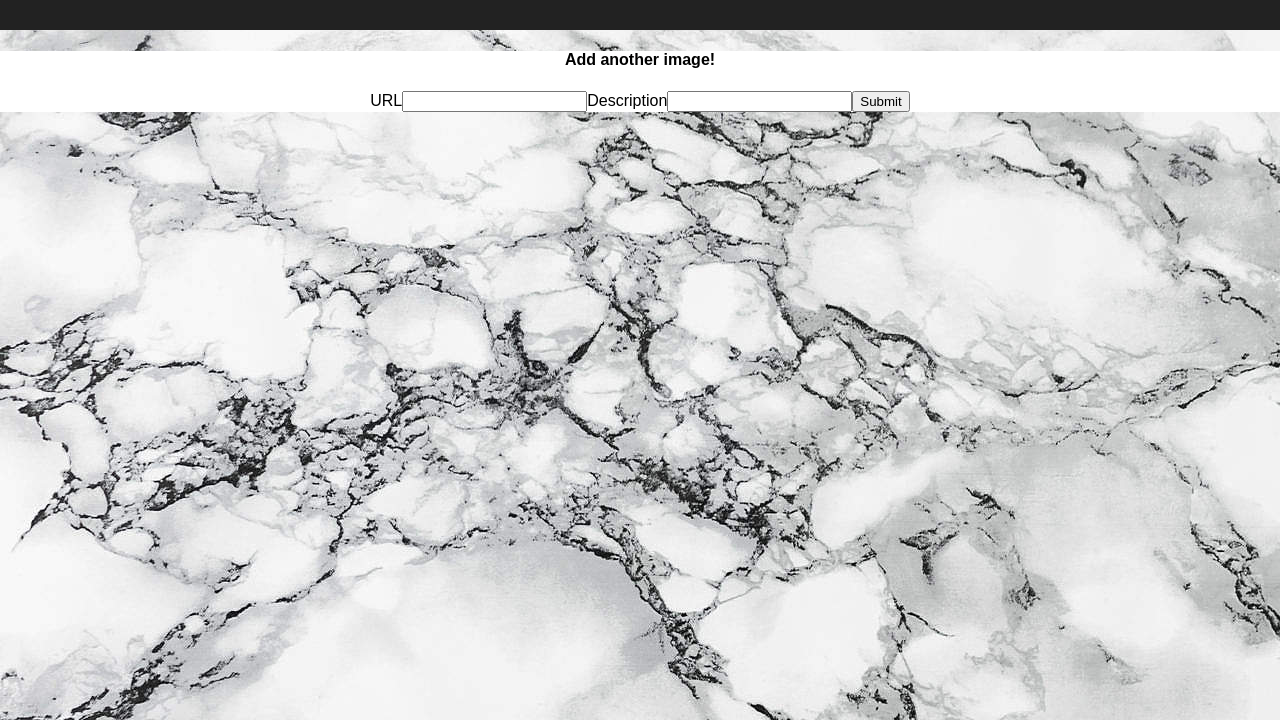
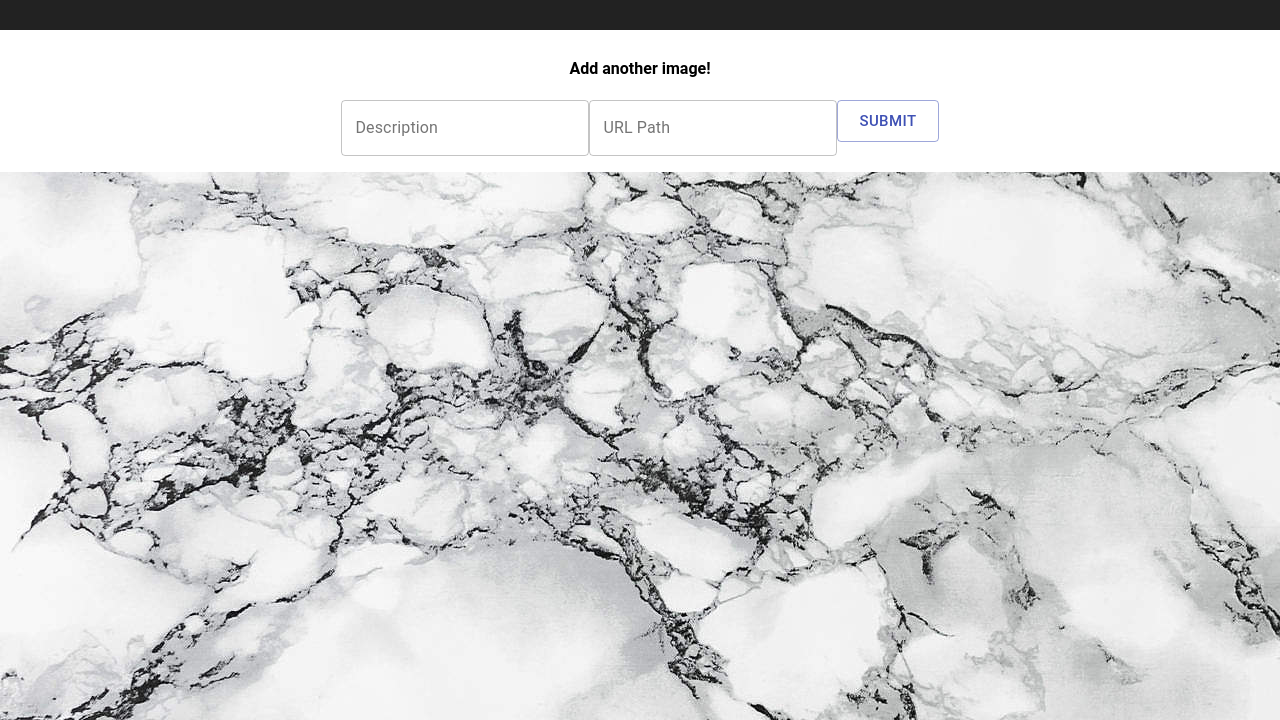
Before and after one commit to sdeda1us/react-gallery, a React app: page / in a window 1280 px wide. Shown: the part 80-800 px from the top of the page. Built offline with nearby package versions, Linux system fonts and the light colour scheme; no server answers; a web font is replaced by a local one.

Commit message:
styled up a bit

```diff
--- a/package.json
+++ b/package.json
@@ -4,6 +4,7 @@
   "private": true,
   "proxy": "http://localhost:5000",
   "dependencies": {
+    "@material-ui/core": "^4.11.2",
     "axios": "^0.19.2",
     "bootstrap": "^4.5.3",
     "pg": "^8.5.1",
--- a/src/components/App/App.css
+++ b/src/components/App/App.css
@@ -1,9 +1,18 @@
+@font-face {
+  font-family: 'Roboto';
+  font-style: normal;
+  font-weight: 300;
+  src: url(https://fonts.gstatic.com/s/roboto/v20/KFOlCnqEu92Fr1MmSU5fBBc4AMP6lQ.woff2) format('woff2');
+  unicode-range: U+0000-00FF, U+0131, U+0152-0153, U+02BB-02BC, U+02C6, U+02DA, U+02DC, U+2000-206F, U+2074, U+20AC, U+2122, U+2191, U+2193, U+2212, U+2215, U+FEFF, U+FFFD;
+}
+
 body {
   background-image: url('/images/marble.jpg');
 }
 
 .App {
   text-align: center;
+  font-family: Roboto;
 }
 
 .App p {
@@ -32,6 +41,8 @@ body {
 
 .formBackground{
   background-color: white;
+  padding-bottom: 1em;
+  padding-top: .5em;
 }
 .imageFrame{
   display: flex;
--- a/src/components/Form/Form.js
+++ b/src/components/Form/Form.js
@@ -1,5 +1,7 @@
 import React, { Component } from 'react';
 import '../App/App.css';
+import TextField from '@material-ui/core/TextField';
+import Button from '@material-ui/core/Button';
 
 class Form extends Component{
 
@@ -7,11 +9,9 @@ class Form extends Component{
         return(
             <form className="formBackground">
                 <h4>Add another image!</h4>
-                <label>URL</label>
-                <input type="text" onChange={this.props.handlechange('path')}/>
-                <label>Description</label>
-                <input type="text" onChange={this.props.handlechange('description')}/>
-                <button onClick={(event) => this.props.addimage(event)}>Submit</button>
+                <TextField id="outlined-basic" label="Description" variant="outlined" onChange={this.props.handlechange('path')}/>
+                <TextField id="outlined-basic" label="URL Path" variant="outlined" onChange={this.props.handlechange('description')}/>
+                <Button variant="outlined" color="primary" size="large" onClick={(event) => this.props.addimage(event)}>Submit</Button>
             </form>
         )
     }
--- a/src/components/GalleryItem/Galleryitem.js
+++ b/src/components/GalleryItem/Galleryitem.js
@@ -1,5 +1,6 @@
 import React, { Component } from 'react';
 import '../App/App.css';
+import Button from '@material-ui/core/Button';
 
 
 
@@ -23,8 +24,8 @@ class GalleryItem extends Component{
                     <div className="imageDazzler" onClick={(event)=> this.toggleImage(this.state.showImage)}>
                         {this.state.showImage === true ? <img className="imageDazzler" src={this.props.image.path} alt={this.props.image.description}></img> :  <span className="spanStyle">{this.props.image.description}</span>}
                     </div>
-                    <button className="buttonStyle" onClick={(event) => this.props.addlike(this.props.image.id, this.props.image.likes)}>Love it!</button>
-                    <button onClick={(event) => this.props.deleteimage(this.props.image.id)}>Delete</button>
+                    <Button variant="contained" color="primary" className="buttonStyle" onClick={(event) => this.props.addlike(this.props.image.id, this.props.image.likes)}>Love it!</Button>
+                    <Button variant="contained" color="secondary" onClick={(event) => this.props.deleteimage(this.props.image.id)}>Delete</Button>
                     <p>{this.props.image.likes === 0 ? `No people love this :(`:`${this.props.image.likes} people love this`}</p>
 
             </div>
```
Also changed, not shown: 1 other file.
